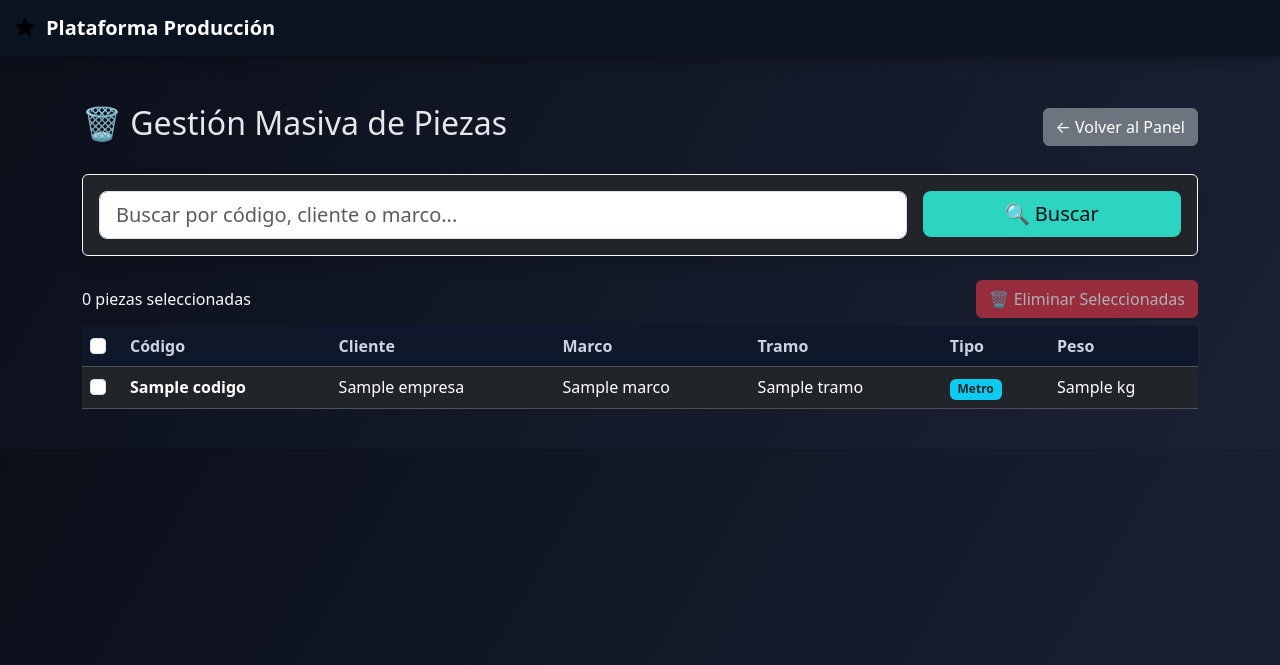
After one commit to axiliarmus/proyecto_produccion, a Flask app: template templates/soporte_piezas_masivas.html in a window 1280 px wide. The commit adds this page. Shown: the top 665 px of the page. Run offline with Flask 3, Linux system fonts and the light colour scheme; the template is opened without the code that fills it: most values are stand-ins (such as "Sample title", 1, 10 or a date in 2020).

Commit message:
vfinal10

```diff
--- a/app.py
+++ b/app.py
@@ -955,6 +955,50 @@ def soporte_eliminar_duplicado(id_pieza):
     except Exception as e:
         flash(f"Error al eliminar: {str(e)}", "danger")
     return redirect(url_for('soporte_piezas_duplicadas'))
+
+@app.route('/soporte/piezas/masivas', methods=['GET', 'POST'])
+@login_required('soporte')
+def soporte_piezas_masivas():
+    filtro = {}
+    search_query = ""
+    limit = 100
+
+    if request.method == 'POST':
+        search_query = (request.form.get('search') or "").strip()
+        if search_query:
+            # Buscar por código, cliente o marco
+            filtro["$or"] = [
+                {"codigo": {"$regex": search_query, "$options": "i"}},
+                {"empresa": {"$regex": search_query, "$options": "i"}},
+                {"marco": {"$regex": search_query, "$options": "i"}}
+            ]
+            # Si busca algo específico, aumentamos el límite
+            limit = 500
+
+    # Traemos las piezas (limitado para no colapsar)
+    piezas = list(db.piezas.find(filtro).limit(limit).sort("_id", -1))
+
+    return render_template('soporte_piezas_masivas.html', piezas=piezas, search=search_query)
+
+@app.route('/soporte/piezas/masivas/eliminar', methods=['POST'])
+@login_required('soporte')
+def soporte_eliminar_masivo():
+    ids_to_delete = request.form.getlist('ids[]')
+
+    if not ids_to_delete:
+        flash("No seleccionaste ninguna pieza para eliminar.", "warning")
+        return redirect(url_for('soporte_piezas_masivas'))
+
+    try:
+        # Convertir a ObjectId
+        object_ids = [ObjectId(uid) for uid in ids_to_delete]
+        result = db.piezas.delete_many({"_id": {"$in": object_ids}})
+
+        flash(f"✅ Se eliminaron {result.deleted_count} piezas correctamente.", "success")
+    except Exception as e:
+        flash(f"Error al eliminar piezas: {str(e)}", "danger")
+
+    return redirect(url_for('soporte_piezas_masivas'))
 
 @app.route('/soporte/produccion', methods=['GET', 'POST'])
 @login_required('soporte')
@@ -3403,6 +3447,32 @@ def informe_resumen_produccion():
     # 2. Kilos Mes Actual
     kilos_mes = calcular_kilos({"fecha": {"$gte": start_month}})
 
+    # --- NUEVO: RESUMEN GLOBAL (Total Programado / Armado / Rematado) ---
+    # Calcular Total Programado (Suma de kilo_pieza de TODAS las piezas en la base de datos)
+    pipeline_total = [
+        {"$group": {"_id": None, "total": {"$sum": "$kilo_pieza"}}}
+    ]
+    res_total = list(db.piezas.aggregate(pipeline_total))
+    total_programado = res_total[0]["total"] if res_total else 0.0
+
+    # Calcular Kilos Armados (Histórico completo)
+    # Sumamos kilo_pieza donde modo = "armador"
+    pipeline_armados = [
+        {"$match": {"modo": "armador"}},
+        {"$group": {"_id": None, "total": {"$sum": "$kilo_pieza"}}}
+    ]
+    res_armados = list(db.produccion.aggregate(pipeline_armados))
+    kilos_armados = res_armados[0]["total"] if res_armados else 0.0
+
+    # Calcular Kilos Rematados (Histórico completo)
+    # Sumamos kilo_pieza donde modo = "rematador"
+    pipeline_rematados = [
+        {"$match": {"modo": "rematador"}},
+        {"$group": {"_id": None, "total": {"$sum": "$kilo_pieza"}}}
+    ]
+    res_rematados = list(db.produccion.aggregate(pipeline_rematados))
+    kilos_rematados = res_rematados[0]["total"] if res_rematados else 0.0
+
     # 3. Histórico 6 Meses (Activa + Histórica)
     pipeline_hist = [
         {"$match": {"fecha": {"$gte": start_6m}}},
@@ -3473,7 +3543,10 @@ def informe_resumen_produccion():
         kilos_mes=kilos_mes,
         chart_labels=chart_labels,
         chart_avo=chart_avo,
-        chart_metro=chart_metro
+        chart_metro=chart_metro,
+        total_programado=total_programado,
+        kilos_armados=kilos_armados,
+        kilos_rematados=kilos_rematados
     )
 
 
--- a/templates/informe_horarios.html
+++ b/templates/informe_horarios.html
@@ -7,6 +7,7 @@
 <div class="card bg-dark border-light shadow-lg mx-auto" style="max-width: 900px;">
   <div class="card-body">
     <form method="POST" action="{{ url_for('informe_horarios') }}" class="row g-3 align-items-end mb-4">
+      <input type="hidden" name="_csrf_token" value="{{ csrf_token }}">
       <div class="col-md-8">
         <label class="form-label text-light">Seleccionar Operador:</label>
         <select name="operador" class="form-select bg-secondary text-light">
@@ -25,6 +26,7 @@
 
     {% if jornadas %}
     <form method="POST" action="{{ url_for('exportar_horarios_excel') }}">
+      <input type="hidden" name="_csrf_token" value="{{ csrf_token }}">
       <input type="hidden" name="operador" value="{{ operador_sel or 'todos' }}">
       <div class="text-end mb-3">
         <button type="submit" class="btn btn-success">📤 Exportar a Excel</button>
--- /dev/null
+++ b/templates/soporte_piezas_masivas.html
@@ -0,0 +1,110 @@
+{% extends 'base.html' %}
+{% block title %}Gestión Masiva de Piezas{% endblock %}
+
+{% block content %}
+<div class="d-flex justify-content-between align-items-center mb-4">
+    <h2>🗑️ Gestión Masiva de Piezas</h2>
+    <a href="{{ url_for('soporte_dashboard') }}" class="btn btn-secondary">← Volver al Panel</a>
+</div>
+
+<div class="card bg-dark border-light shadow mb-4">
+    <div class="card-body">
+        <form method="POST" class="row g-3">
+            <input type="hidden" name="_csrf_token" value="{{ csrf_token }}">
+            <div class="col-md-9">
+                <input type="text" name="search" class="form-control form-control-lg"
+                       placeholder="Buscar por código, cliente o marco..."
+                       value="{{ search }}">
+            </div>
+            <div class="col-md-3">
+                <button class="btn btn-accent w-100 btn-lg">🔍 Buscar</button>
+            </div>
+        </form>
+    </div>
+</div>
+
+<form method="POST" action="{{ url_for('soporte_eliminar_masivo') }}" id="deleteForm">
+    <input type="hidden" name="_csrf_token" value="{{ csrf_token }}">
+
+    {% if piezas %}
+    <div class="d-flex justify-content-between align-items-center mb-2">
+        <div class="text-light">
+            <span id="selectedCount">0</span> piezas seleccionadas
+        </div>
+        <button type="submit" class="btn btn-danger" id="btnDelete" disabled onclick="return confirm('¿Estás SEGURO de eliminar las piezas seleccionadas? Esta acción NO se puede deshacer.')">
+            🗑️ Eliminar Seleccionadas
+        </button>
+    </div>
+
+    <div class="table-responsive">
+        <table class="table table-dark table-hover align-middle">
+            <thead>
+                <tr>
+                    <th style="width: 40px;">
+                        <input type="checkbox" class="form-check-input" id="selectAll">
+                    </th>
+                    <th>Código</th>
+                    <th>Cliente</th>
+                    <th>Marco</th>
+                    <th>Tramo</th>
+                    <th>Tipo</th>
+                    <th>Peso</th>
+                </tr>
+            </thead>
+            <tbody>
+                {% for p in piezas %}
+                <tr>
+                    <td>
+                        <input type="checkbox" name="ids[]" value="{{ p._id }}" class="form-check-input item-check">
+                    </td>
+                    <td class="fw-bold">{{ p.codigo }}</td>
+                    <td>{{ p.empresa }}</td>
+                    <td>{{ p.marco }}</td>
+                    <td>{{ p.tramo }}</td>
+                    <td>
+                        {% if p.tipo_precio == 'avo' %}
+                        <span class="badge bg-success">Avo</span>
+                        {% else %}
+                        <span class="badge bg-info text-dark">Metro</span>
+                        {% endif %}
+                    </td>
+                    <td>{{ p.kilo_pieza }} kg</td>
+                </tr>
+                {% endfor %}
+            </tbody>
+        </table>
+    </div>
+    {% else %}
+    <div class="alert alert-secondary text-center">
+        No se encontraron piezas. Intenta realizar una búsqueda.
+    </div>
+    {% endif %}
+</form>
+
+<script>
+document.addEventListener('DOMContentLoaded', function() {
+    const selectAll = document.getElementById('selectAll');
+    const checkboxes = document.querySelectorAll('.item-check');
+    const btnDelete = document.getElementById('btnDelete');
+    const selectedCountSpan = document.getElementById('selectedCount');
+
+    function updateState() {
+        const checkedCount = document.querySelectorAll('.item-check:checked').length;
+        selectedCountSpan.textContent = checkedCount;
+        btnDelete.disabled = checkedCount === 0;
+    }
+
+    if (selectAll) {
+        selectAll.addEventListener('change', function() {
+            checkboxes.forEach(cb => cb.checked = this.checked);
+            updateState();
+        });
+    }
+
+    checkboxes.forEach(cb => {
+        cb.addEventListener('change', updateState);
+    });
+});
+</script>
+
+{% endblock %}
```
Also changed, not shown: templates/informe_resumen_produccion.html (+27 -2 lines), templates/soporte_dashboard.html (+14 -0 lines).
